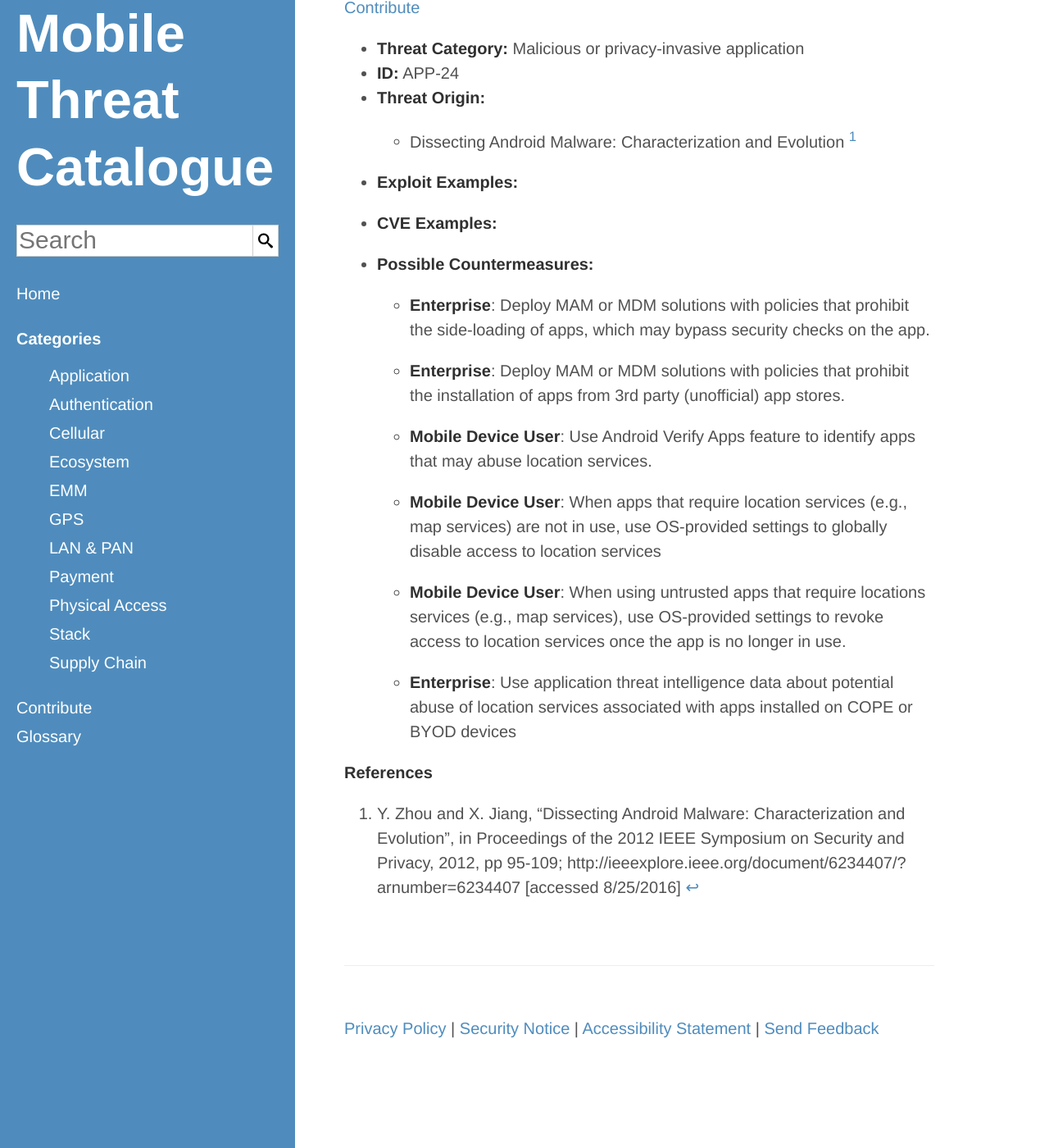
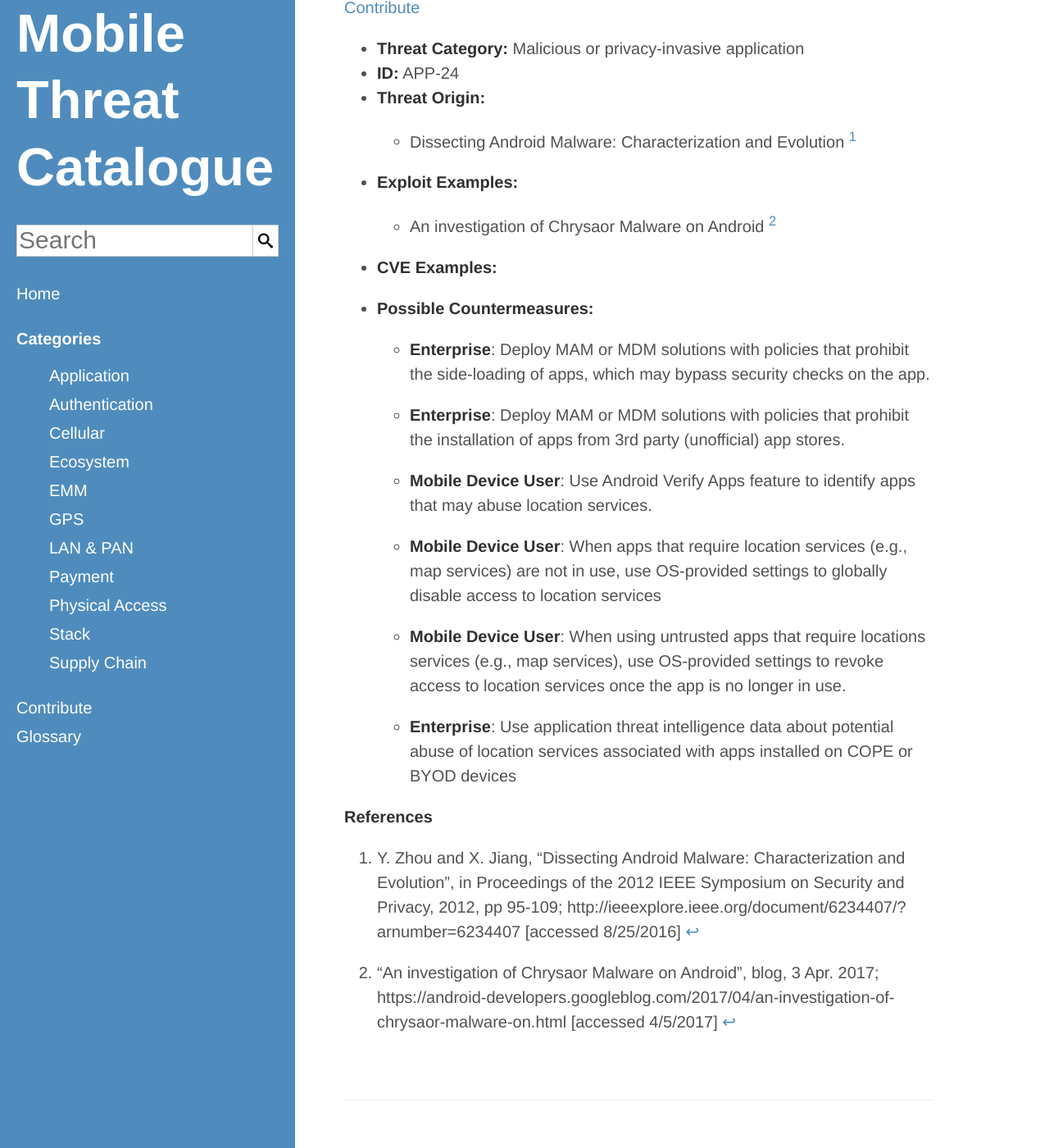
Before and after one commit to usnistgov/mobile-threat-catalogue, a Jekyll site: the page built from _application-threats/APP-24.md, in a window 1280 px wide and 1400 px high, scrolled down 393 px. Shown: the whole window at 82% size. Built offline with Jekyll 4.4.1, drawn with Linux system fonts in a browser that asks for light colours.

Commit message:
#163 Added Chrysaor example

```diff
--- a/_application-threats/APP-24.md
+++ b/_application-threats/APP-24.md
@@ -5,6 +5,7 @@
     Threat: "Surreptitiously reporting the physical location (e.g. using GPS or other means) of the device through programmatic means by invoking standard APIs."
     ThreatOrigin: "Dissecting Android Malware: Characterization and Evolution [^85]"
     ExploitExample:
+        - "An investigation of Chrysaor Malware on Android [^AndroidDevBlog-1]"
     CVEExample:
     PossibleCountermeasures:
         "Deploy MAM or MDM solutions with policies that prohibit the side-loading of apps, which may bypass security checks on the app.":
```
